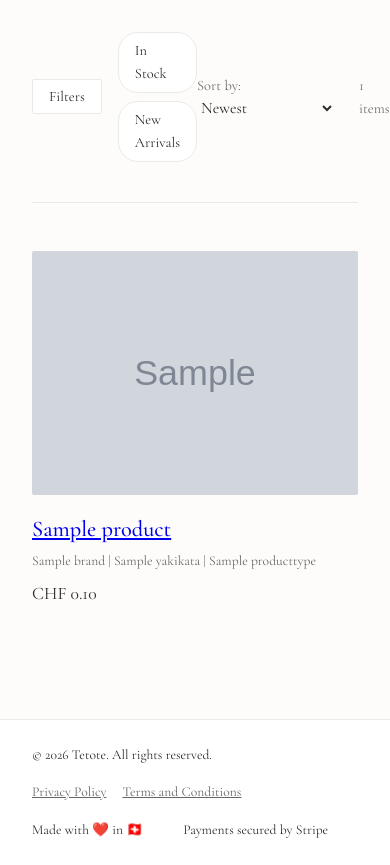
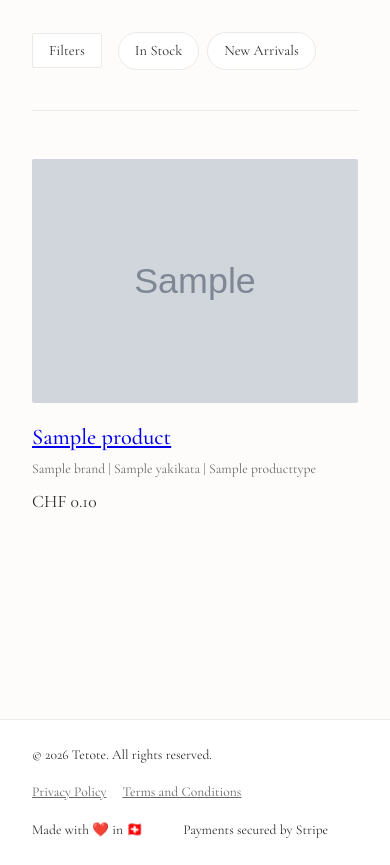
Before and after one commit to attwad/tetote, a Django app: page / in a window 390 px wide. Shown: the part 92-957 px from the top of the page. Run offline with Django 5.2, Linux system fonts and the light colour scheme; tables that the repository leaves empty hold one stand-in row (values such as "Sample post"); grey boxes marked "Sample" are stand-in pictures.

Commit message:
sort on mobile ok

```diff
--- a/templates/shop/product_list.html
+++ b/templates/shop/product_list.html
@@ -41,6 +41,16 @@
     .filter-drawer.open {
         max-height: 1000px;
         transition: max-height 0.3s ease-in-out;
+    }
+
+    /* Mobile specific sorting/items layout */
+    .sort-desktop { display: flex; align-items: center; }
+    .sort-mobile { display: none; }
+
+    @media (max-width: 768px) {
+        .filter-controls { flex-direction: column; align-items: flex-start; gap: 1rem; }
+        .sort-desktop { display: none; }
+        .sort-mobile { display: block; margin-top: 1rem; border-top: 1px solid var(--border-light); padding-top: 1rem; }
     }
 
     .toggle-filters-btn {
@@ -101,7 +111,7 @@
                     </div>
                 </div>
 
-                <div style="font-size: 0.9rem; color: var(--text-muted); display: flex; align-items: center; gap: 1.5rem;">
+                <div class="sort-desktop" style="font-size: 0.9rem; color: var(--text-muted); align-items: center; gap: 1.5rem;">
                     <div>
                         <label for="sort-select" style="margin-right: 0.5rem;">{% translate "Sort by" %}:</label>
                         <select id="sort-select" onchange="toggleSort(this.value)" style="border: none; background: none; color: var(--text-main); cursor: pointer; padding: 0;">
@@ -112,12 +122,20 @@
                     </div>
                     <span>{{ products|length }} {% translate "items" %}</span>
                 </div>
-            </div>
+                </div>
 
-            <!-- Expandable Drawer for secondary filters -->
-            <div id="filter-drawer" class="filter-drawer {% if is_expanded %}open{% endif %}">
+                <!-- Expandable Drawer for secondary filters -->
+                <div id="filter-drawer" class="filter-drawer {% if is_expanded %}open{% endif %}">
+                <div class="sort-mobile">
+                    <span class="filter-label">{% translate "Sort by" %}</span>
+                    <div class="chips">
+                        <a href="#" class="chip {% if not request.GET.sort %}active{% endif %}" onclick="toggleSort('')">{% translate "Newest" %}</a>
+                        <a href="#" class="chip {% if request.GET.sort == 'price_asc' %}active{% endif %}" onclick="toggleSort('price_asc')">{% translate "Price ↑" %}</a>
+                        <a href="#" class="chip {% if request.GET.sort == 'price_desc' %}active{% endif %}" onclick="toggleSort('price_desc')">{% translate "Price ↓" %}</a>
+                    </div>
+                </div>
+                <div style="display: grid; grid-template-columns: repeat(auto-fit, minmax(200px, 1fr)); gap: 2rem; padding-top: 1rem;">
 
-                <div style="display: grid; grid-template-columns: repeat(auto-fit, minmax(200px, 1fr)); gap: 2rem; padding-top: 1rem;">
                     <div class="filter-group">
                         <span class="filter-label">{% translate "Brands" %}</span>
                         <div class="chips">
```
